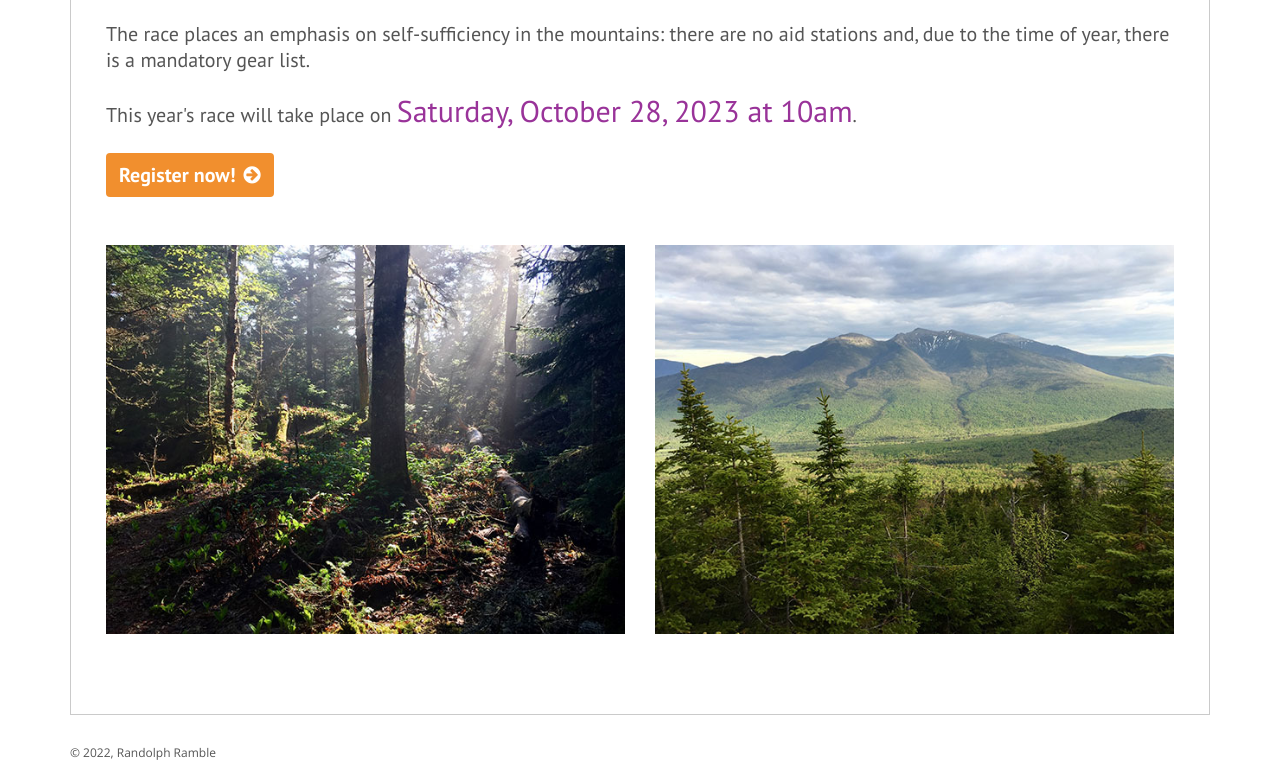
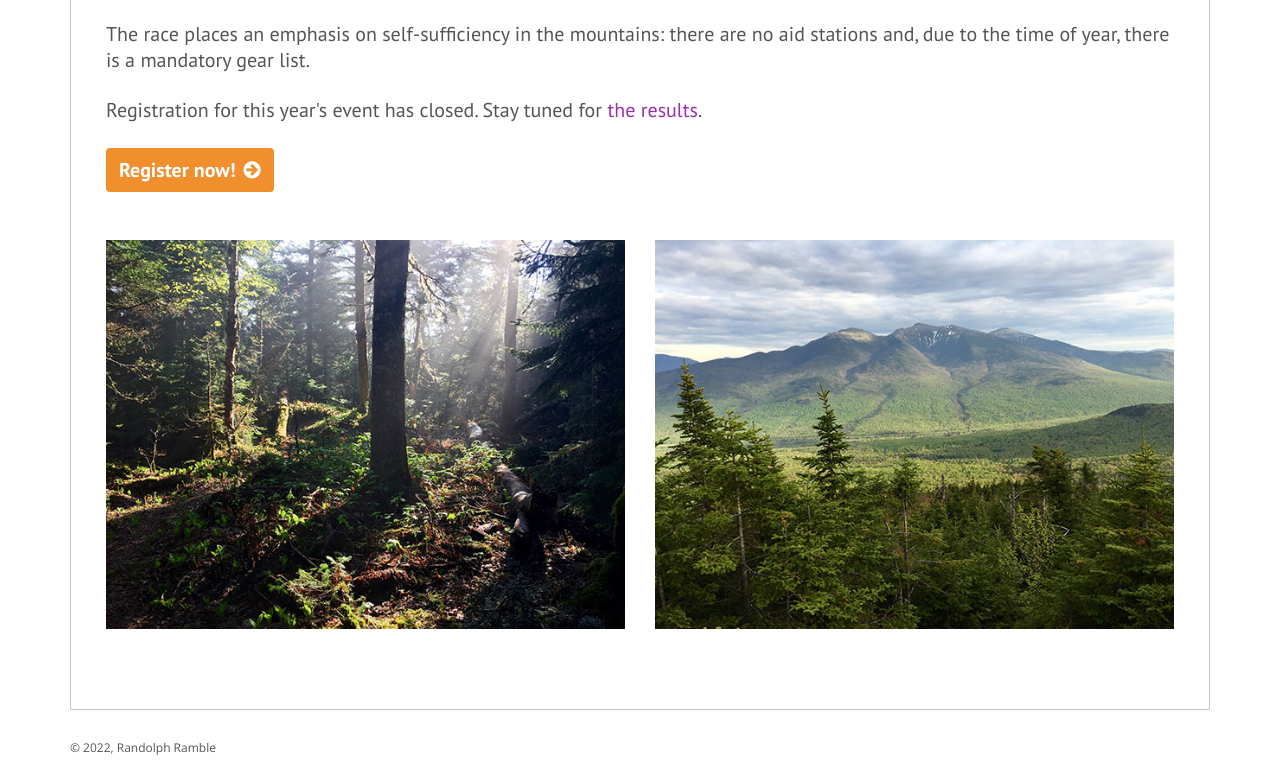
Before and after one commit to icegulch/ramble, an Eleventy site: page src/pages/home.md in a window 1280 px wide. Shown: the part 1060-1841 px from the top of the page. Built offline with nearby package versions, Linux system fonts and the light colour scheme; Eleventy itself is replaced by a stand-in of ours; files that its build step writes are made by us from their sources.

Commit message:
reg closed

```diff
--- a/src/pages/home.md
+++ b/src/pages/home.md
@@ -3,6 +3,7 @@ title: Home
 permalink: /
 order: 0
 ---
+
 [![Colorful drawing of the Randolph mountains](/images/header-image-news.png)](https://www.facebook.com/randolphramblerace/)
 
 The <span style="font-size: 30px; color: #507822;">
@@ -10,4 +11,4 @@ Randolph Ramble</span> is a 10 kilometer-long, rugged, self-supported trail race
 
 The race places an emphasis on self-sufficiency in the mountains: there are no aid stations and, due to the time of year, there is a mandatory gear list.
 
-This year's race will take place on <span style="font-size: 30px; color: #993399;">Saturday, October 28, 2023 at 10am</span>.
+Registration for this year's event has closed. Stay tuned for <a href="/results/">the results</a>.
```
